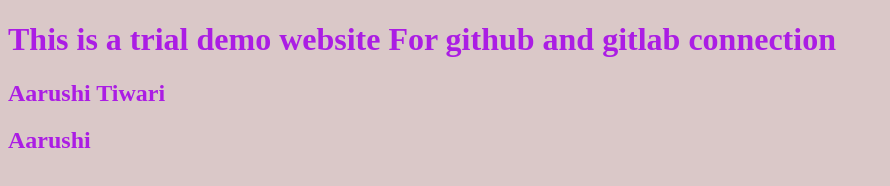
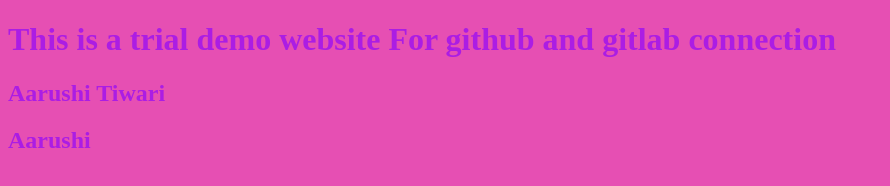
Before and after one commit to aarushi102/Test-Pattern, a plain HTML site: page index.html in a window 1280 px wide. Shown: the whole page, without its empty margins (0-890 px from the left). Drawn offline with Linux system fonts and the light colour scheme.

Commit message:
Changed colour

```diff
--- a/styles.css
+++ b/styles.css
@@ -1,4 +1,4 @@
 body{
     color:rgb(171, 29, 228);
-    background-color:rgb(218, 200, 200);
+    background-color:rgb(230, 79, 179);
 }
```
